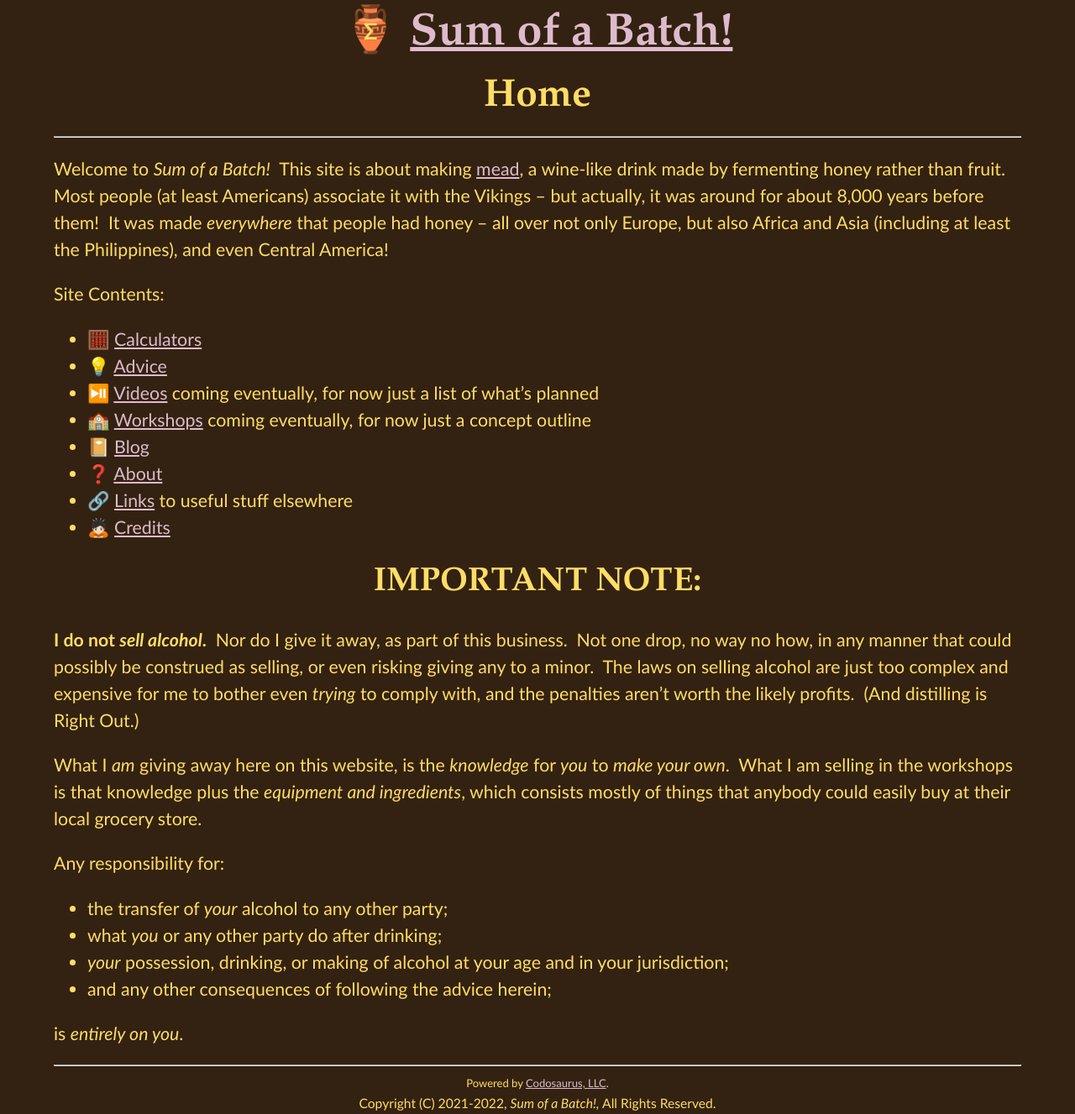
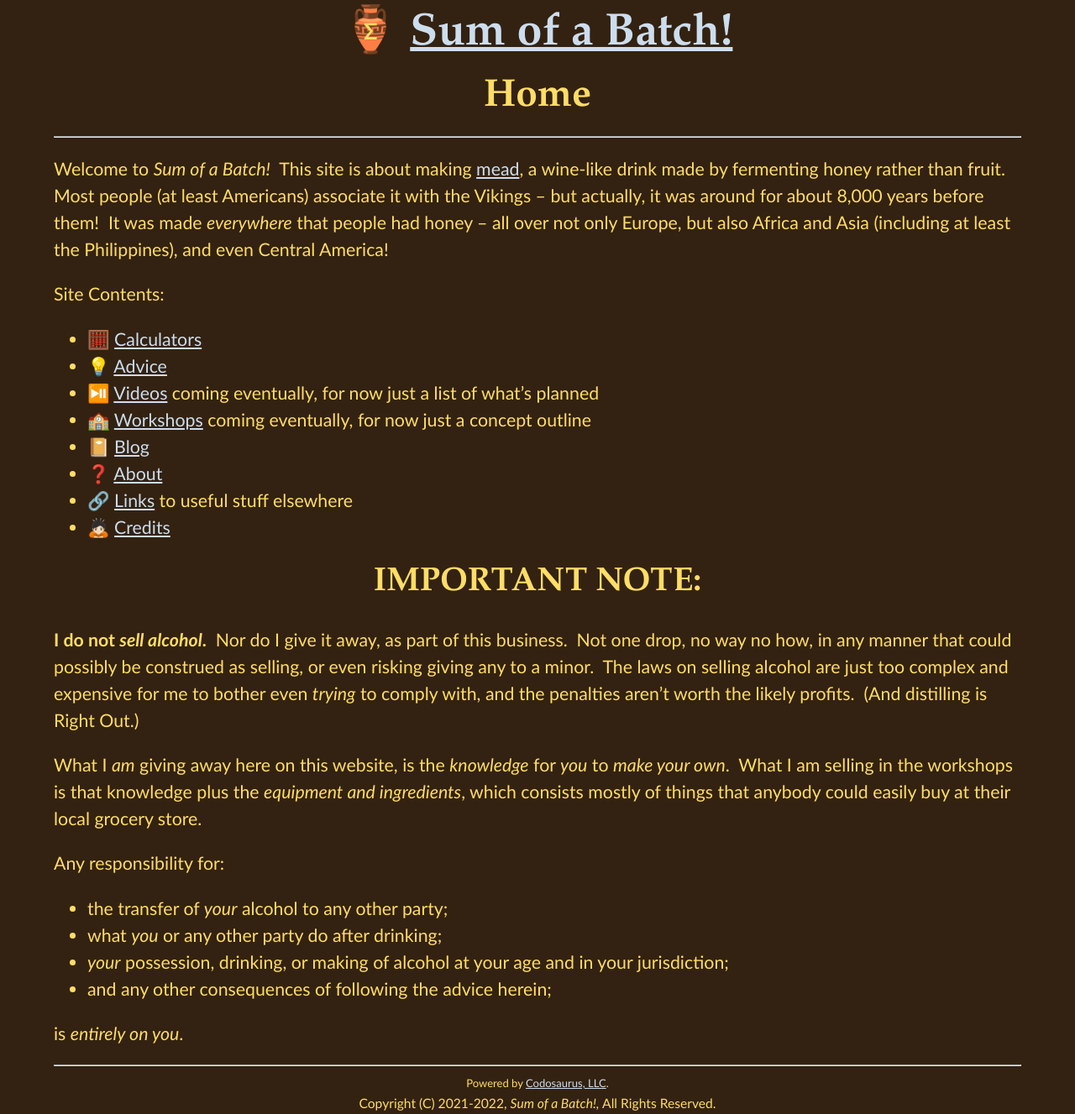
Before and after one commit to Sum-of-a-Batch/Sum-of-a-Batch.github.io, a Jekyll site: the page built from index.md, in a window 1280 px wide. Shown: the whole page at 84% size. Built offline with Jekyll 4.4.1, drawn with Linux system fonts in a browser that asks for light colours.

Commit message:
tweak link color

```diff
--- a/assets/css/main.css
+++ b/assets/css/main.css
@@ -9,9 +9,9 @@
   --tiny-size:     calc(var(--small-size) / var(--size-ratio));
   --size-ratio:    1.167;
   --text-size:     clamp(10pt, 2vw, 16pt);
-  --link-color:    #dbc;  /* fg w/ +8 blue, -2 others */
   --bg-color:      #321;  /* brown */
   --fg-color:      #fd6;  /* roughly honey, brightened a tiny pinch */
+  --link-color:    #cde;  /* bg subtracted from fff */
 }
 
 body {
```
